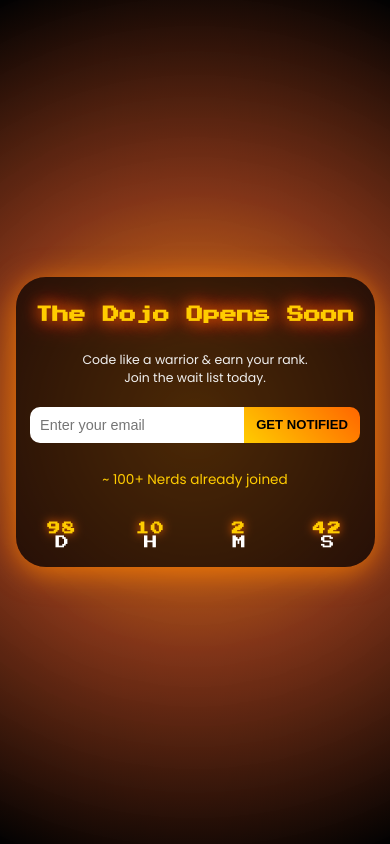
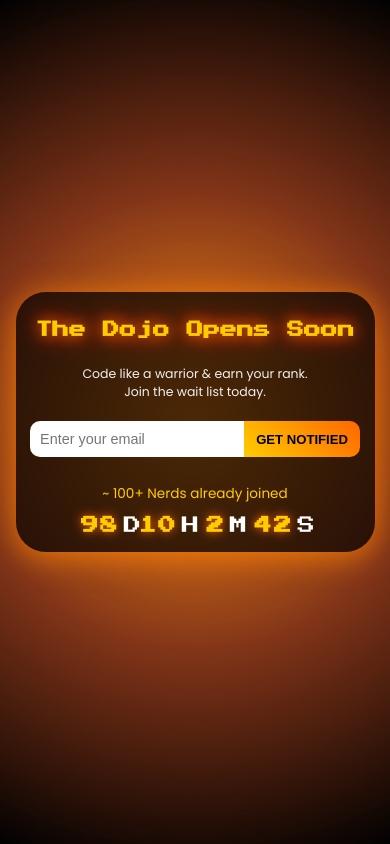
Before and after one commit to ahmar46/twn, a plain HTML site: page index.html in a window 390 px wide. Drawn offline with Linux system fonts and the light colour scheme.

Commit message:
Timer updated

```diff
--- a/index.html
+++ b/index.html
@@ -140,23 +140,31 @@
     }
 
     .time-box {
-      flex: 1 1 0;
-      min-width: 0;
-      text-align: center;
+      display: flex;
+      justify-content: center;
+      align-items: center;
       font-family: 'Press Start 2P', cursive;
       color: #fff;
       font-size: 0.85rem;
       white-space: nowrap;
+      gap: 4px;
+      /* add spacing between number and unit */
     }
 
     .time-box span {
-      display: block;
       font-size: 1.1rem;
       font-weight: bold;
       color: #ffcc00;
       text-shadow: 0px 0px 10px #ff6600;
-      white-space: nowrap;
       letter-spacing: 2px;
+    }
+
+    .time-box .unit {
+      font-size: 1.1rem;
+      font-weight: bold;
+      color: #fff;
+      text-shadow: 0px 0px 10px #ffcc00;
+      margin-left: 2px;
     }
 
     @media (max-width: 480px) {
@@ -190,13 +198,26 @@
       }
 
       .timer {
-        gap: 3px;
+        gap: 1vw;
+        padding: 0 5vw;
+        width: fit-content;
+        margin: 0 auto;
       }
 
-      .time-box span {
-        font-size: 0.81rem;
+      .time-box {
+        min-width: 48px;
+        max-width: 54px;
+        flex: 0 0 54px;
+        font-size: 1.1rem;
+        justify-content: center;
+      }
+
+      .time-box span,
+      .time-box .unit {
+        font-size: 1.09rem;
       }
     }
+
 
     @media (min-width: 481px) and (max-width: 1024px) {
       .card {
@@ -232,7 +253,8 @@
   <div class="card">
     <h1>The Dojo Opens Soon</h1>
     <p>Code like a warrior & earn your rank.
-      <br>Join the wait list today.</p>
+      <br>Join the wait list today.
+    </p>
     <form>
       <input type="email" placeholder="Enter your email">
       <button type="submit">Get Notified</button>
```
